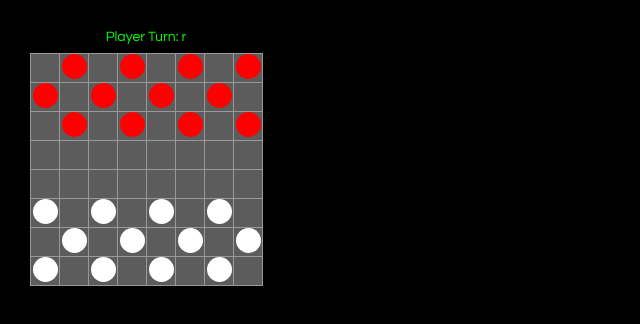
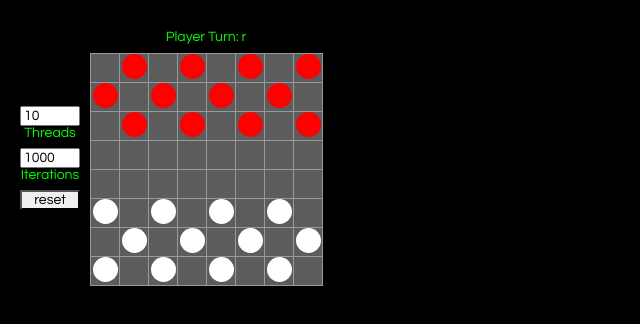
Before and after one commit to garmoned/monteCarloCheckers, a React app: page / in a window 1280 px wide. Shown: the whole page, without its empty margins (0-640 px from the left). Built offline with nearby package versions, Linux system fonts and the light colour scheme; no server answers.

Commit message:
tunability

```diff
--- a/src/components/app.js
+++ b/src/components/app.js
@@ -1,6 +1,7 @@
 import Board from "./board"
 import Controls from "./controls"
 import React from "react"
+import controls from "./controls";
 
 class App extends React.Component {
     constructor() {
@@ -17,8 +18,8 @@ class App extends React.Component {
             <div>
                 <div className="game" >
                     <Board />
-                    <Controls></Controls>
                 </div>
+
             </div>
 
         )
--- a/src/components/board.js
+++ b/src/components/board.js
@@ -1,6 +1,7 @@
 import Square from './square'
 import React from 'react';
 import Robot from './robot';
+import Controls from "./controls";
 
 class Piece {
   constructor(color, x, y) {
@@ -9,8 +10,6 @@ class Piece {
     this.x = x;
     this.y = y;
   }
-
-
 
 }
 
@@ -37,6 +36,8 @@ class board extends React.Component {
 
     }
 
+    this.threads = 10
+    this.iterations = 1000
 
   }
 
@@ -48,7 +49,7 @@ class board extends React.Component {
       this.robots
         .forEach((robot) => {
           if (this.state.playerTurn === robot.color) {
-            this.makeRobotMove(this.state.bState, robot);
+            this.makeRobotMove(this.state.bState, robot, this.threads, this.iterations);
           }
         })
 
@@ -247,6 +248,22 @@ class board extends React.Component {
     }
   }
 
+  reset = () =>{
+
+    this.setState({bState:this.initBoardState(), playerTurn:'r'})
+    setTimeout(() => {
+
+      this.robots
+          .forEach((robot) => {
+            if (this.state.playerTurn === robot.color) {
+              this.makeRobotMove(this.state.bState, robot, this.threads, this.iterations);
+            }
+          })
+
+    }, 10)
+  }
+
+
   gameOver = (color) => {
 
 
@@ -292,7 +309,7 @@ class board extends React.Component {
 
   makeRobotMove = async (boardState, robot) => {
 
-    let roboMove = await robot.playTurn(boardState);
+    let roboMove = await robot.playTurn(boardState,this.iterations,this.threads);
     console.log(roboMove, "<-- roboMove")
 
 
@@ -433,21 +450,38 @@ class board extends React.Component {
           {row.map((piece, y) => {
             return this.renderSquare(piece.color, x, y, piece.king, piece.selected)
           })}
+          <controls/>
         </div>)
     }))
   }
+
+  setThreads(input){
+   this.threads = input
+  }
+
+  setIterations(input){
+    this.iterations = input
+  }
+
 
   render() {
     const status = 'Player Turn: ';
 
     return (
-      <div className="board">
+        <div style={{display:"flex",flexDirection:"row"}}>
+          <Controls
+              reset = {this.reset.bind(this)}
+          getThreads = {this.setThreads.bind(this)}
+          getIterations = {this.setIterations.bind(this)}
+          />
+            <div className="board">
+              <div className="status">{status + this.state.playerTurn}</div>
+              {this.displayBoard()}
+            </div>
 
-        <div className="status">{status + this.state.playerTurn}</div>
 
-        {this.displayBoard()}
+        </div>
 
-      </div>
     );
   }
 }
--- a/src/components/controls.js
+++ b/src/components/controls.js
@@ -2,13 +2,40 @@ import React from 'react'
 
 class controls extends React.Component{
 
+    constructor(props) {
+        super(props);
+        this.state = {
+            threads : 10,
+            iterations : 1000,
+        }
+    }
+
+    readThreads(input){
+
+        this.setState({threads:input.target.value})
+        this.props.getThreads(input.target.value)
+    }
+
+    readIterations(input){
+
+        this.setState({iterations:input.target.value})
+
+        this.props.getIterations(input.target.value)
+
+    }
+
+
     render(){
         return(
-       <nav className = "float-left text-center ml-5">
-           <div>
+       <div style={{display:"flex", flexDirection:"column", justifyContent:"center" ,width:"60px"}}>
+           <input onInput={this.readThreads.bind(this)} value={this.state.threads} type="number" id = "threads" min='1'/>
+           <label htmlFor="threads">Threads</label>
 
-           </div>
-       </nav>
+           <input onInput={this.readIterations.bind(this)} value={this.state.iterations} type="number" id="Iterations" min='1'/>
+           <label htmlFor="threads">Iterations</label>
+
+           <button onClick={this.props.reset}>reset</button>
+       </div>
         )
     }
 
--- a/src/components/robot.js
+++ b/src/components/robot.js
@@ -43,7 +43,9 @@ class Robot {
     }
 
 
-    async playTurn(boardState) {
+    async playTurn(boardState, iterations, threads) {
+
+        console.log(`making a move with ${iterations} iterations and ${threads} threads`)
 
         if (this.difficulty === 'easy') {
             return this.makeRandomTurn(boardState, this.color);
@@ -60,8 +62,8 @@ class Robot {
               let request = {
                 board:JSON.parse(boardJson),
                 color:this.color,
-                iterations:this.iterations,
-                threads:this.threads
+                iterations:iterations,
+                threads:threads
               }
 
               var move;
--- a/src/index.css
+++ b/src/index.css
@@ -11,6 +11,7 @@ ul {
 }
 
 .board {
+
     padding: 10px;
 }
 
@@ -21,12 +22,18 @@ ul {
 }
 
 .game {
+
     display: block;
     text-align: center;
 }
 
 .status {
     margin-bottom: 10px;
+}
+
+.controls{
+    display: flex;
+    flex-direction: column;
 }
 
 .square {
```
